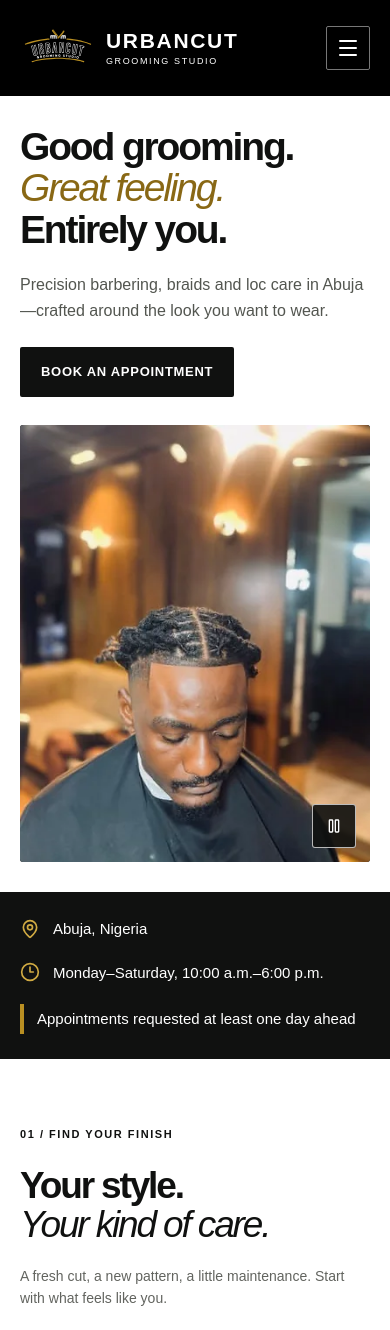
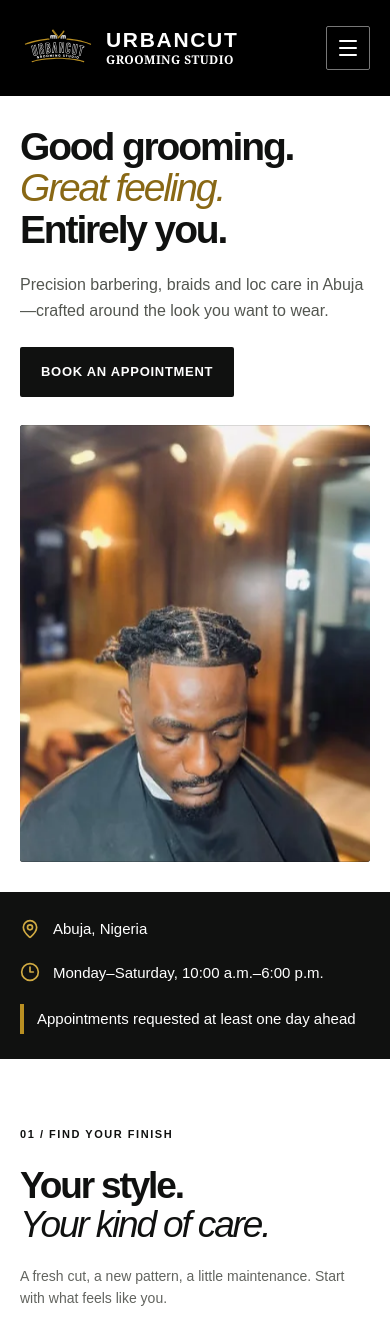
Before and after one commit to okemirigospel-beep/urbancutgroomingstudio, a Next.js app: page / in a window 390 px wide. Shown: the top 1330 px of the page. Built offline with nearby package versions, Linux system fonts and the light colour scheme.

Commit message:
Finish wordmark and make photo region the slideshow pause control

```diff
--- a/src/app/globals.css
+++ b/src/app/globals.css
@@ -1728,7 +1728,7 @@ textarea {
 .brand-wordmark {
   display: flex;
   flex-direction: column;
-  gap: 6px;
+  gap: 3px;
   font-family: Arial, Helvetica, sans-serif;
   line-height: 1;
   white-space: nowrap;
@@ -1739,9 +1739,11 @@ textarea {
   font-weight: 800;
 }
 .brand-wordmark > span {
-  font-size: 10px;
-  letter-spacing: 0.24em;
-  font-weight: 500;
+  font-family: Georgia, "Times New Roman", serif;
+  font-size: 15px;
+  letter-spacing: 0.055em;
+  font-weight: 700;
+  line-height: 1.15;
 }
 .masthead-links {
   display: flex;
@@ -1852,12 +1854,35 @@ textarea {
 .grooming-frame {
   position: absolute;
   inset: 0;
-  opacity: 0;
-  transition: opacity 0.45s ease;
+  visibility: hidden;
 }
 .grooming-frame.is-active {
-  opacity: 1;
+  visibility: visible;
+  z-index: 2;
+}
+.grooming-frame.is-previous {
+  visibility: visible;
   z-index: 1;
+  animation: photo-exit 0.28s ease-in-out both;
+}
+.grooming-frame.is-entering {
+  animation: photo-enter 0.28s ease-in-out both;
+}
+@keyframes photo-enter {
+  from {
+    transform: translateX(100%);
+  }
+  to {
+    transform: translateX(0);
+  }
+}
+@keyframes photo-exit {
+  from {
+    transform: translateX(0);
+  }
+  to {
+    transform: translateX(-100%);
+  }
 }
 .grooming-frame img {
   width: 100%;
@@ -1868,31 +1893,6 @@ textarea {
 .photo-unavailable {
   color: #fff;
   padding: 32px;
-}
-.slideshow-play {
-  position: absolute;
-  right: 14px;
-  bottom: 14px;
-  z-index: 2;
-  width: 44px;
-  height: 44px;
-  display: flex;
-  align-items: center;
-  justify-content: center;
-  background: #101110e8;
-  border: 1px solid #ffffffb3;
-  color: #fff;
-  border-radius: 3px;
-}
-.slideshow-play:hover:not(:disabled) {
-  background: #000;
-}
-.slideshow-play:focus-visible {
-  outline-offset: -5px;
-}
-.slideshow-play:disabled {
-  opacity: 1;
-  cursor: default;
 }
 .studio-band {
   background: #101110;
@@ -2002,8 +2002,8 @@ textarea {
     letter-spacing: 0.08em;
   }
   .brand-wordmark > span {
-    font-size: 9px;
-    letter-spacing: 0.18em;
+    font-size: 12px;
+    letter-spacing: 0.035em;
   }
   .grooming-hero {
     padding-block: 30px;
@@ -2038,8 +2038,8 @@ textarea {
     font-size: 18px;
   }
   .brand-wordmark > span {
-    font-size: 8px;
-    letter-spacing: 0.15em;
+    font-size: 11px;
+    letter-spacing: 0.015em;
   }
   .masthead-logo {
     gap: 8px;
@@ -2062,3 +2062,19 @@ textarea {
   outline: 3px solid var(--gold);
   outline-offset: 4px;
 }
+
+.grooming-slideshow[role="button"] {
+  cursor: pointer;
+}
+.grooming-slideshow[aria-disabled="true"] {
+  cursor: default;
+}
+@media (prefers-reduced-motion: reduce) {
+  .grooming-frame.is-entering,
+  .grooming-frame.is-previous {
+    animation: none;
+  }
+  .grooming-frame.is-previous {
+    visibility: hidden;
+  }
+}
--- a/src/components/HeroSlideshow.tsx
+++ b/src/components/HeroSlideshow.tsx
@@ -1,21 +1,20 @@
 "use client";
 import { useEffect, useRef, useState } from "react";
-import { Pause, Play } from "lucide-react";
 import { heroPhotos } from "@/lib/hero";
 
 export default function HeroSlideshow() {
   const region = useRef<HTMLDivElement>(null);
-  const [active, setActive] = useState(0);
+  const [{ active, previous }, setSlide] = useState<{
+    active: number;
+    previous: number | null;
+  }>({ active: 0, previous: null });
   const [paused, setPaused] = useState(false);
   const [reduced, setReduced] = useState(true);
   const [visible, setVisible] = useState(false);
   const [tabVisible, setTabVisible] = useState(true);
-  const [hovered, setHovered] = useState(false);
-  const [focused, setFocused] = useState(false);
   const [loaded, setLoaded] = useState<number[]>([]);
   const [failed, setFailed] = useState<number[]>([]);
-  const running =
-    !paused && !reduced && visible && tabVisible && !hovered && !focused;
+  const running = !paused && !reduced && visible && tabVisible;
 
   useEffect(() => {
     const query = window.matchMedia("(prefers-reduced-motion: reduce)");
@@ -53,33 +52,44 @@ export default function HeroSlideshow() {
     )
       return;
     const timer = window.setTimeout(
-      () => setActive((index) => (index + 1) % heroPhotos.length),
+      () =>
+        setSlide(({ active }) => ({
+          active: (active + 1) % heroPhotos.length,
+          previous: active,
+        })),
       2800,
     );
     return () => window.clearTimeout(timer);
   }, [running, active, loaded]);
 
   const move = (step: number) =>
-    setActive(
-      (index) => (index + step + heroPhotos.length) % heroPhotos.length,
-    );
+    setSlide(({ active }) => ({
+      active: (active + step + heroPhotos.length) % heroPhotos.length,
+      previous: active,
+    }));
+  const toggle = () => {
+    if (!reduced) setPaused((value) => !value);
+  };
   return (
     <div
       className="grooming-slideshow"
       ref={region}
-      role="region"
-      aria-roledescription="carousel"
-      aria-label="Grooming photographs"
+      role="button"
+      aria-label="Pause grooming slideshow"
+      aria-pressed={paused || reduced}
+      aria-disabled={reduced}
       tabIndex={0}
-      aria-description="Use the left and right arrow keys to browse photographs."
-      onMouseEnter={() => setHovered(true)}
-      onMouseLeave={() => setHovered(false)}
-      onFocusCapture={() => setFocused(true)}
-      onBlurCapture={(event) => {
-        if (!event.currentTarget.contains(event.relatedTarget as Node | null))
-          setFocused(false);
-      }}
+      aria-description={
+        reduced
+          ? "Automatic cycling is off for reduced motion. Use left and right arrow keys to browse photographs."
+          : "Click, tap, or press Enter or Space to pause or resume. Use left and right arrow keys to browse photographs."
+      }
+      onClick={toggle}
       onKeyDown={(event) => {
+        if (event.key === "Enter" || event.key === " ") {
+          event.preventDefault();
+          if (!event.repeat) toggle();
+        }
         if (event.key === "ArrowLeft" || event.key === "ArrowRight") {
           event.preventDefault();
           move(event.key === "ArrowLeft" ? -1 : 1);
@@ -94,7 +104,7 @@ export default function HeroSlideshow() {
         {heroPhotos.map((photo, index) => (
           <div
             key={photo.id}
-            className={`grooming-frame${index === active ? " is-active" : ""}`}
+            className={`grooming-frame${index === active ? " is-active" : ""}${index === previous ? " is-previous" : ""}${index === active && previous !== null ? " is-entering" : ""}`}
             aria-hidden={index !== active}
             role="group"
             aria-roledescription="slide"
@@ -132,28 +142,6 @@ export default function HeroSlideshow() {
           </div>
         ))}
       </div>
-      <button
-        type="button"
-        className="slideshow-play"
-        disabled={reduced}
-        aria-label={
-          reduced
-            ? "Autoplay off: reduced motion"
-            : paused
-              ? "Play slideshow"
-              : "Pause slideshow"
-        }
-        onClick={() => setPaused((value) => !value)}
-      >
-        {paused || reduced ? (
-          <Play size={16} aria-hidden="true" />
-        ) : (
-          <Pause size={16} aria-hidden="true" />
-        )}
-        <span className="sr-only">
-          {reduced ? "Motion off" : paused ? "Play" : "Pause"}
-        </span>
-      </button>
     </div>
   );
 }
```
Also changed, not shown: 6 other files (tests, documents, lock files or other folders).
